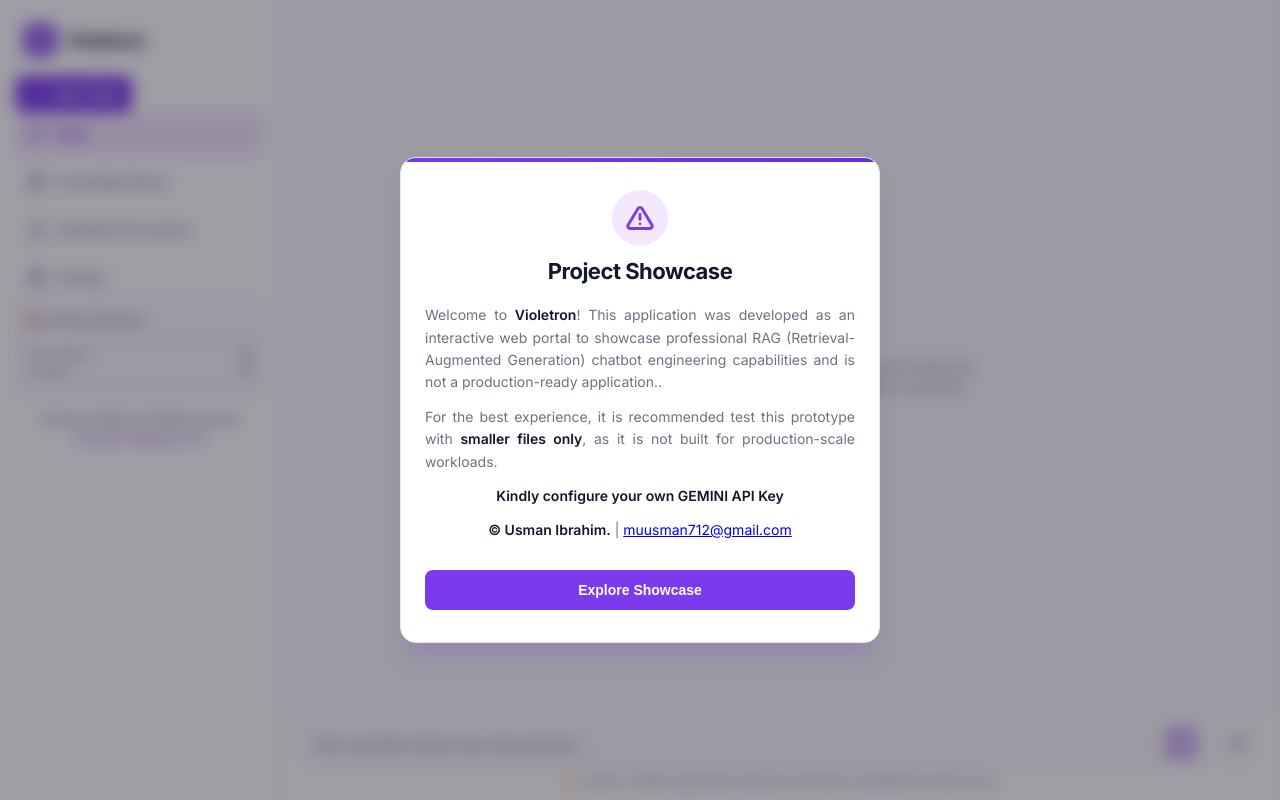
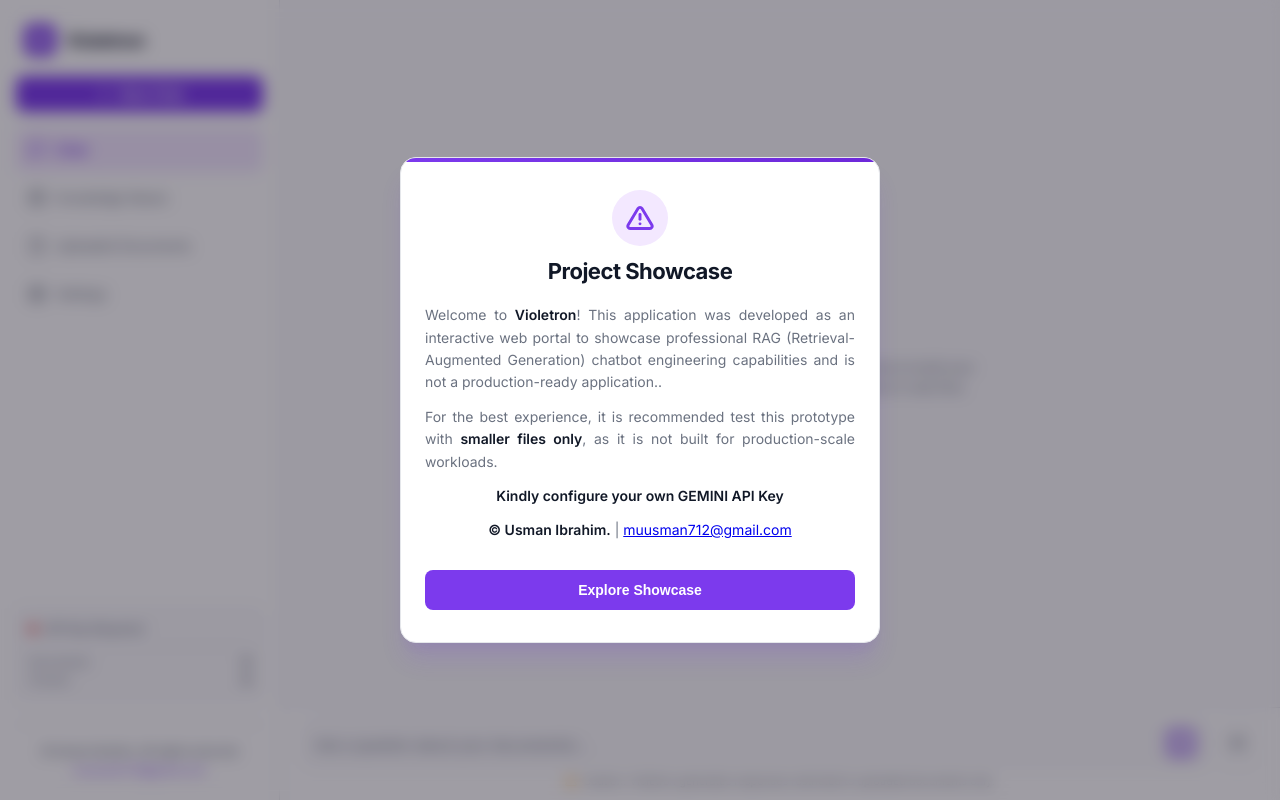
Before and after one commit to usmanibrahim1205/Violetron-RAGChatbot, a Flask app: page / in a window 1280 px wide; the page is wider, and only the part inside the window is pictured. Run offline with Flask 3, Linux system fonts and the light colour scheme; some libraries are stand-ins or nearby versions.

Commit message:
Sidebar Fixes

```diff
--- a/static/css/style.css
+++ b/static/css/style.css
@@ -75,6 +75,14 @@ body {
     overflow-y: auto;
     gap: 16px;
 }
+
+.sidebar-menu-content {
+    display: flex;
+    flex-direction: column;
+    flex: 1;
+    gap: 16px;
+}
+
 
 .sidebar-brand {
     display: flex;
@@ -1698,7 +1706,7 @@ body {
 
 /* Sidebar Footer & Copyright */
 .sidebar-footer {
-    margin-top: auto;
+    margin-top: 8px;
     padding-top: 16px;
     border-top: 1px solid var(--border-color);
     font-size: 11px;
@@ -1730,7 +1738,7 @@ body {
 /* Responsive Footer styling when sidebar items flow differently or are stacked */
 @media (max-width: 639px) {
     .sidebar-footer {
-        margin-top: auto;
+        margin-top: 8px;
         padding-top: 12px;
         display: flex;
         flex-direction: column;
```
